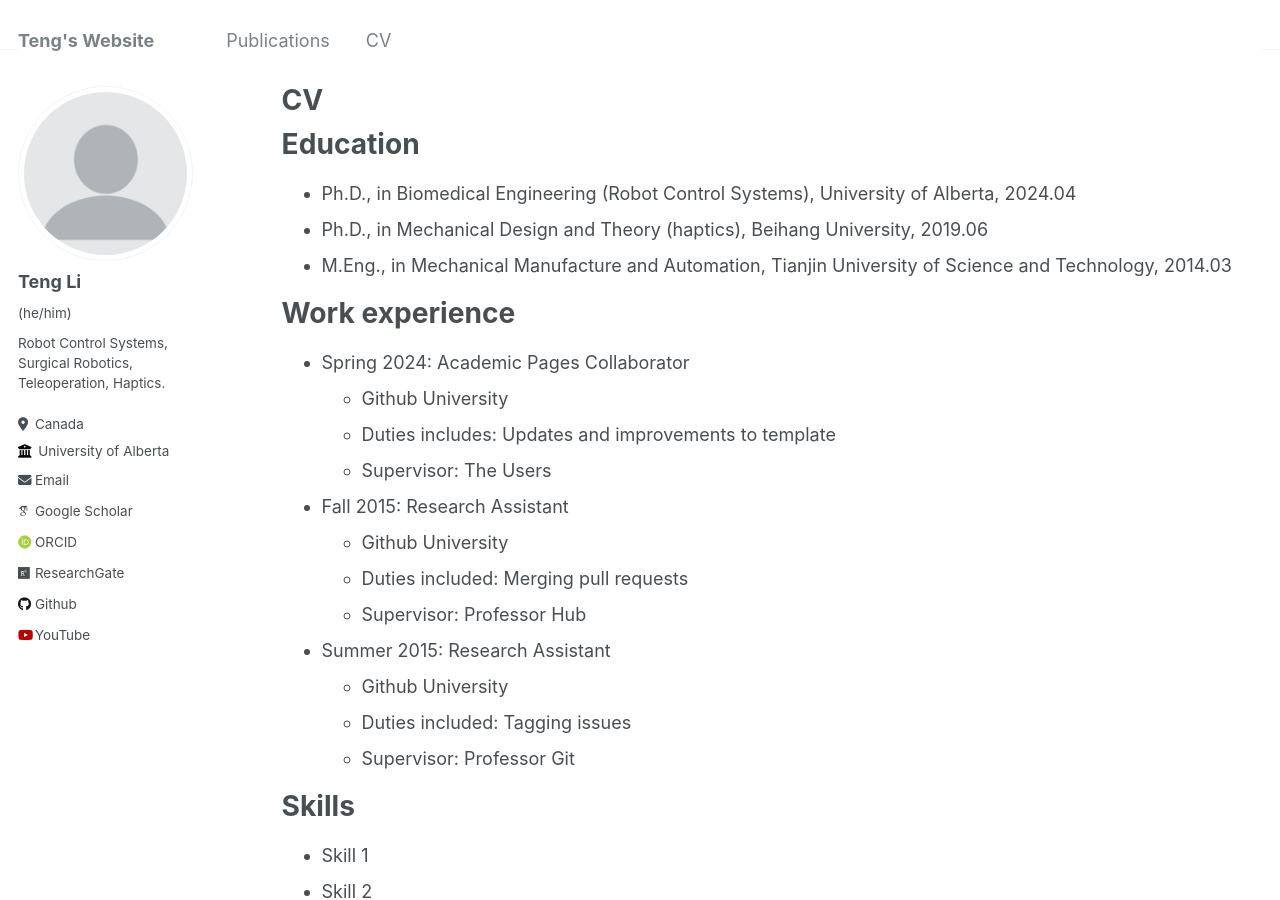
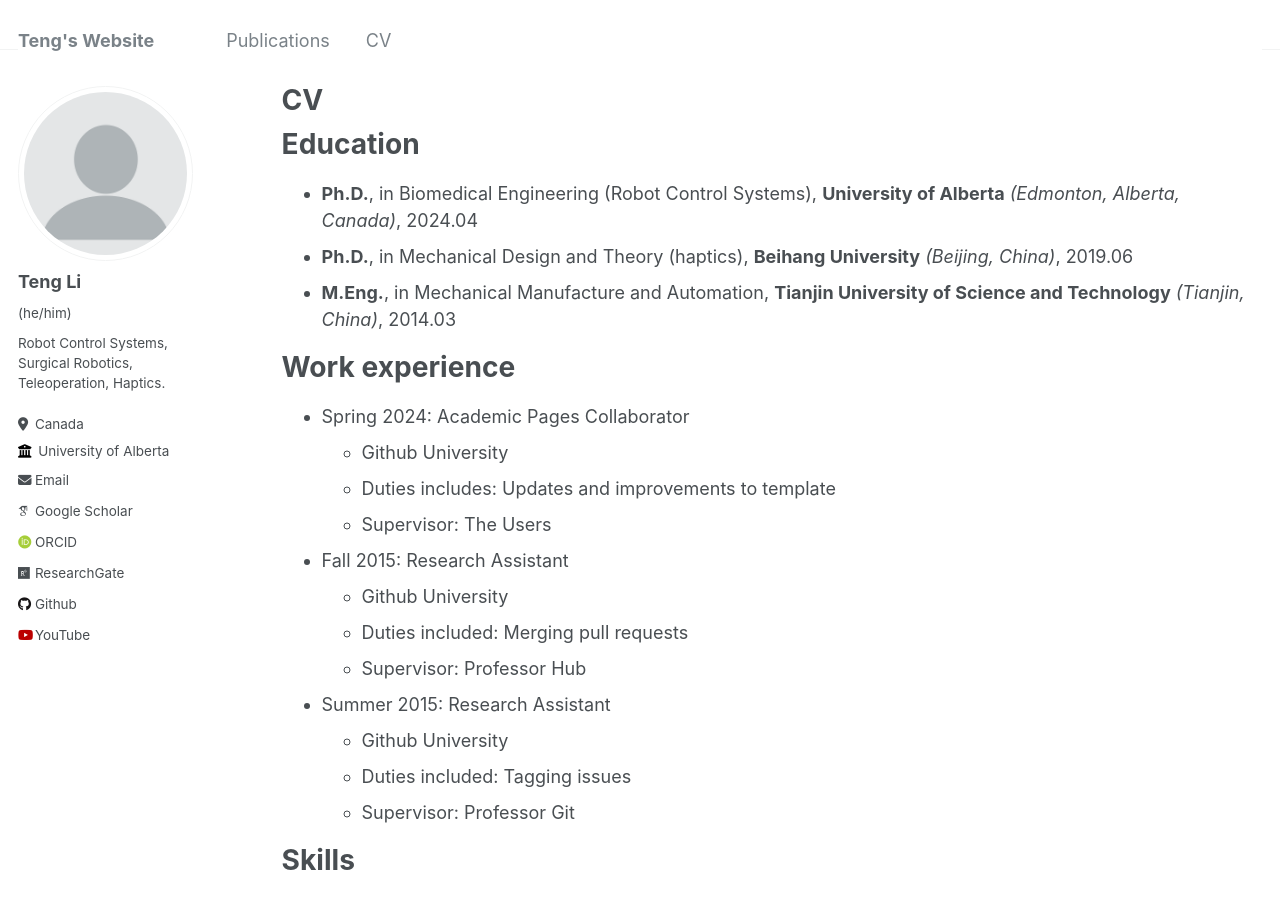
Before and after one commit to teng4/teng4.github.io, a Jekyll site: the page built from _pages/cv.md, in a window 1280 px wide and 900 px high. Built offline with Jekyll 4.4.1, drawn with Linux system fonts in a browser that asks for light colours; some web fonts are replaced.

Commit message:
Update cv.md

```diff
--- a/_pages/cv.md
+++ b/_pages/cv.md
@@ -11,9 +11,9 @@ redirect_from:
 
 Education
 ======
-* Ph.D., in Biomedical Engineering (Robot Control Systems), University of Alberta, 2024.04
-* Ph.D., in Mechanical Design and Theory (haptics), Beihang University, 2019.06
-* M.Eng., in Mechanical Manufacture and Automation, Tianjin University of Science and Technology, 2014.03
+- **Ph.D.**, in Biomedical Engineering (Robot Control Systems), **University of Alberta** _(Edmonton, Alberta, Canada)_, 2024.04
+- **Ph.D.**, in Mechanical Design and Theory (haptics), **Beihang University** _(Beijing, China)_, 2019.06
+- **M.Eng.**, in Mechanical Manufacture and Automation, **Tianjin University of Science and Technology** _(Tianjin, China)_, 2014.03
 <!-- * B.Mgt., in Project Management, Tianjin University, 2009.06 -->
 
 <!-- - **2019.09 -- 2024.04** -->
```
